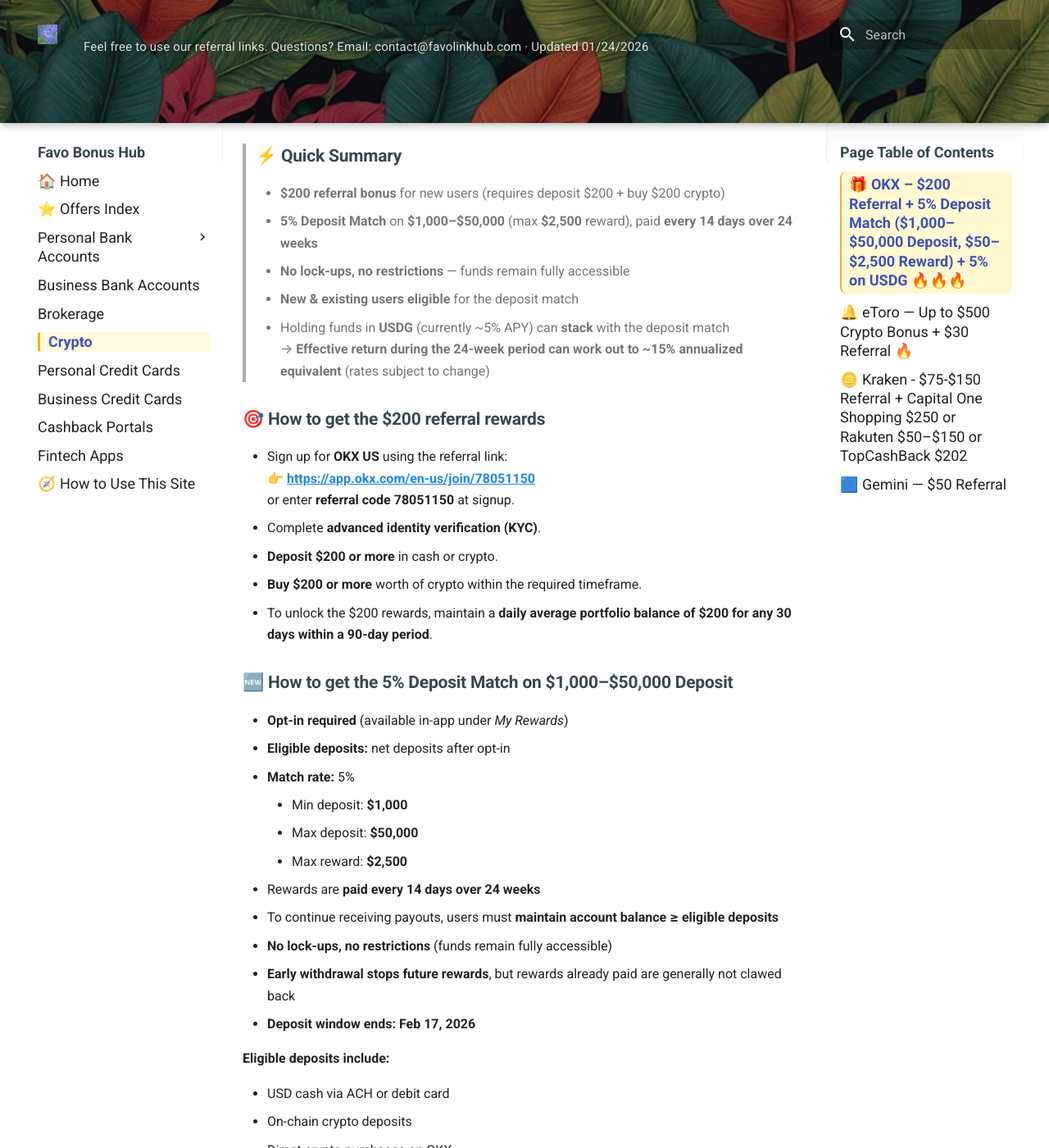
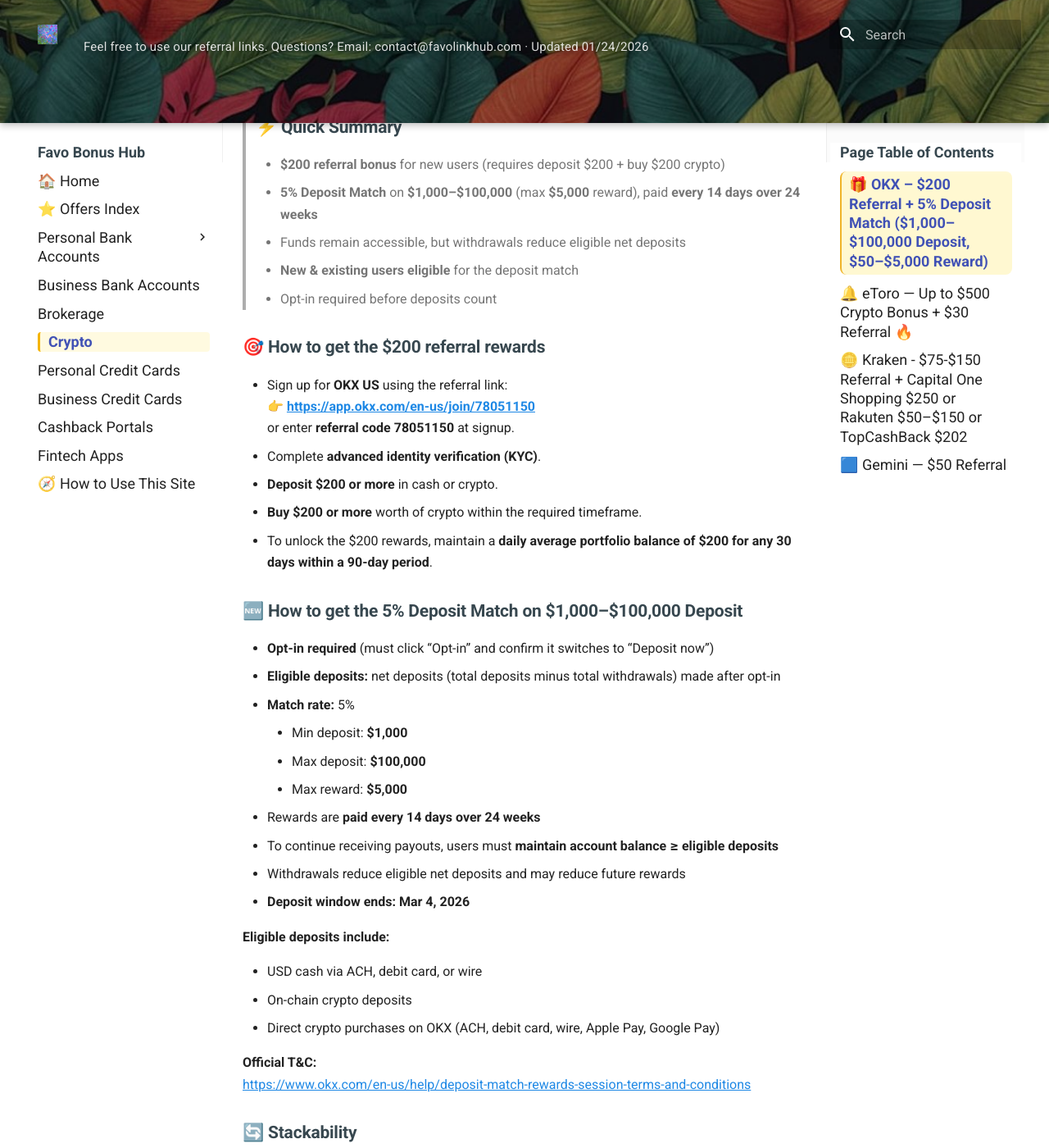
Before and after one commit to whispersofzephyr/favolinkhub-site, an MkDocs documentation site: the page built from docs/crypto.md, in a window 1280 px wide and 1400 px high, scrolled down 381 px. Shown: the whole window at 82% size. Built offline with MkDocs 1.6.1 and Material for MkDocs 9.7.7, drawn with Linux system fonts in a browser that asks for light colours; some of the changed text lies outside the part shown.

Commit message:
Update crypto.md

```diff
--- a/docs/crypto.md
+++ b/docs/crypto.md
@@ -3,49 +3,47 @@
 --8<-- "snippets/back-to-list.md"
 
 <a id="cr-okx"></a>
-## 🎁 OKX – $200 Referral + 5% Deposit Match ($1,000–$50,000 Deposit, $50–$2,500 Reward) + 5% on USDG 🔥🔥🔥
-**US users only, excluding NY, TX, AS, GU, MP, VI • Expires 02/17/2026**
+## 🎁 OKX – $200 Referral + 5% Deposit Match ($1,000–$100,000 Deposit, $50–$5,000 Reward)
+**US users only, excluding NY, TX, AS, GU, MP, VI • Opt-in & Deposit by 03/04/2026**
 
 > ### ⚡ Quick Summary
 >
 > - **$200 referral bonus** for new users (requires deposit $200 + buy $200 crypto)
-> - **5% Deposit Match** on **$1,000–$50,000** (max **$2,500** reward), paid **every 14 days over 24 weeks**
-> - **No lock-ups, no restrictions** — funds remain fully accessible
+> - **5% Deposit Match** on **$1,000–$100,000** (max **$5,000** reward), paid **every 14 days over 24 weeks**
+> - Funds remain accessible, but withdrawals reduce eligible net deposits
 > - **New & existing users eligible** for the deposit match
-> - Holding funds in **USDG** (currently ~5% APY) can **stack** with the deposit match
-> → **Effective return during the 24-week period can work out to ~15% annualized equivalent** (rates subject to change)
+> - Opt-in required before deposits count
 
 ### 🎯 How to get the **$200 referral rewards**
 
 - Sign up for **OKX US** using the referral link:
   👉 [**https://app.okx.com/en-us/join/78051150**](https://app.okx.com/en-us/join/78051150)
-  or enter **referral code 78051150** at signup.
+  or enter **referral code 78051150** at signup.
 - Complete **advanced identity verification (KYC)**.
 - **Deposit $200 or more** in cash or crypto.
 - **Buy $200 or more** worth of crypto within the required timeframe.
 - To unlock the $200 rewards, maintain a **daily average portfolio balance of $200 for any 30 days within a 90-day period**.
 
-### 🆕 How to get the **5% Deposit Match** on $1,000–$50,000 Deposit
+### 🆕 How to get the **5% Deposit Match** on $1,000–$100,000 Deposit
 
-- **Opt-in required** (available in-app under *My Rewards*)
-- **Eligible deposits:** net deposits after opt-in
+- **Opt-in required** (must click “Opt-in” and confirm it switches to “Deposit now”)
+- **Eligible deposits:** net deposits (total deposits minus total withdrawals) made after opt-in
 - **Match rate:** 5%
 
       - Min deposit: **$1,000**
-      - Max deposit: **$50,000**
-      - Max reward: **$2,500**
+      - Max deposit: **$100,000**
+      - Max reward: **$5,000**
 
 - Rewards are **paid every 14 days over 24 weeks**
 - To continue receiving payouts, users must **maintain account balance ≥ eligible deposits**
-- **No lock-ups, no restrictions** (funds remain fully accessible)
-- **Early withdrawal stops future rewards**, but rewards already paid are generally not clawed back
-- **Deposit window ends: Feb 17, 2026**
+- Withdrawals reduce eligible net deposits and may reduce future rewards
+- **Deposit window ends: Mar 4, 2026**
 
 **Eligible deposits include:**
 
-- USD cash via ACH or debit card
+- USD cash via ACH, debit card, or wire
 - On-chain crypto deposits
-- Direct crypto purchases on OKX
+- Direct crypto purchases on OKX (ACH, debit card, wire, Apple Pay, Google Pay)
 
 **Official T&C:**
 [https://www.okx.com/en-us/help/deposit-match-rewards-session-terms-and-conditions](https://www.okx.com/en-us/help/deposit-match-rewards-session-terms-and-conditions)
@@ -54,6 +52,7 @@
 
 - The **5% Deposit Match** is a **public offer** available to **both new and existing users**
 - For **new users**, this can stack with the **$200 referral bonus**
+- Only deposits made after opt-in count toward this round
 - If holding funds in **USDG** (currently advertised ~5% yield on OKX), the deposit match and USDG yield **can stack**, increasing effective return during the 24-week period (currently works out to **~15% annualized equivalent**; rates subject to change)
 
 --8<-- "snippets/back-to-list.md"
```
